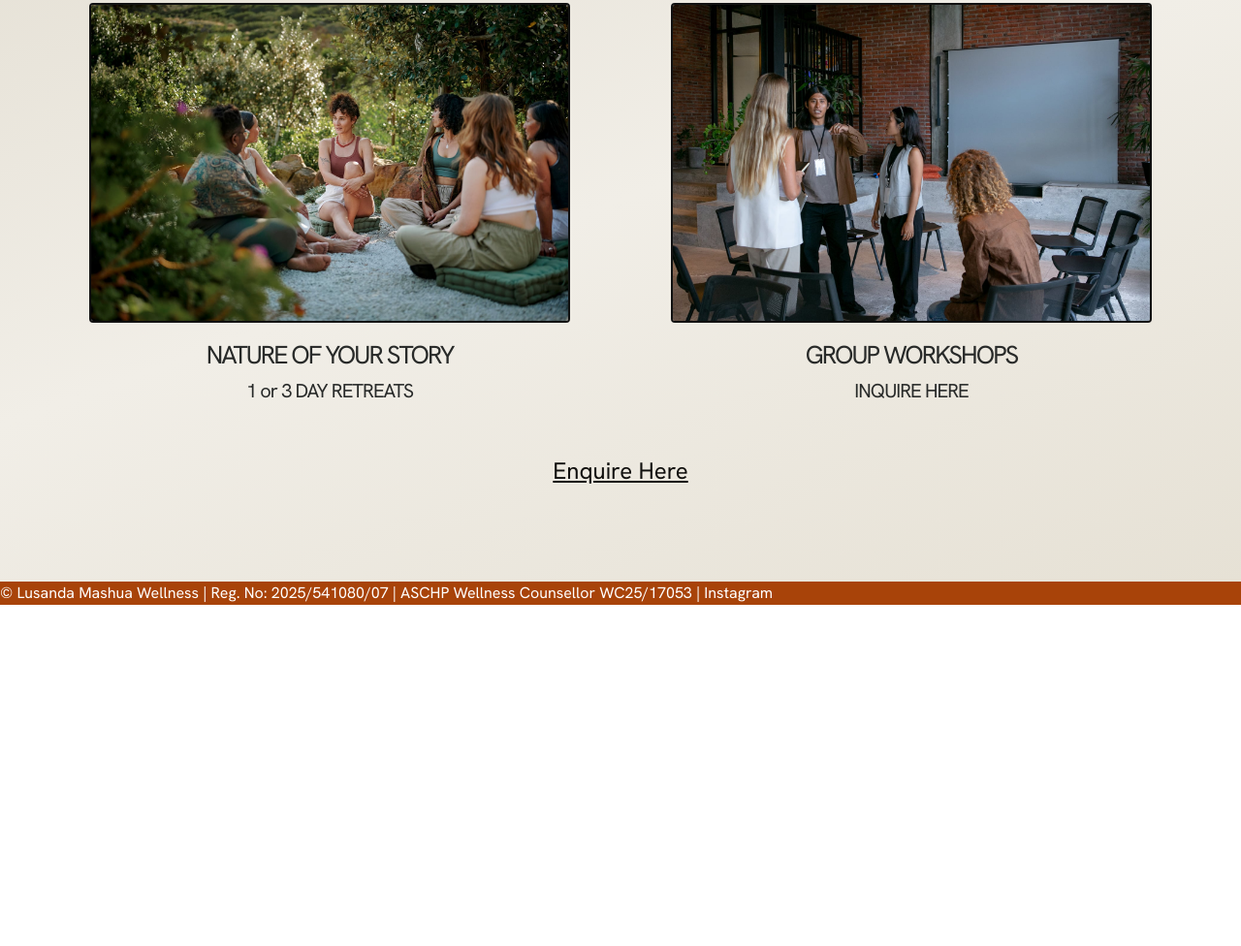
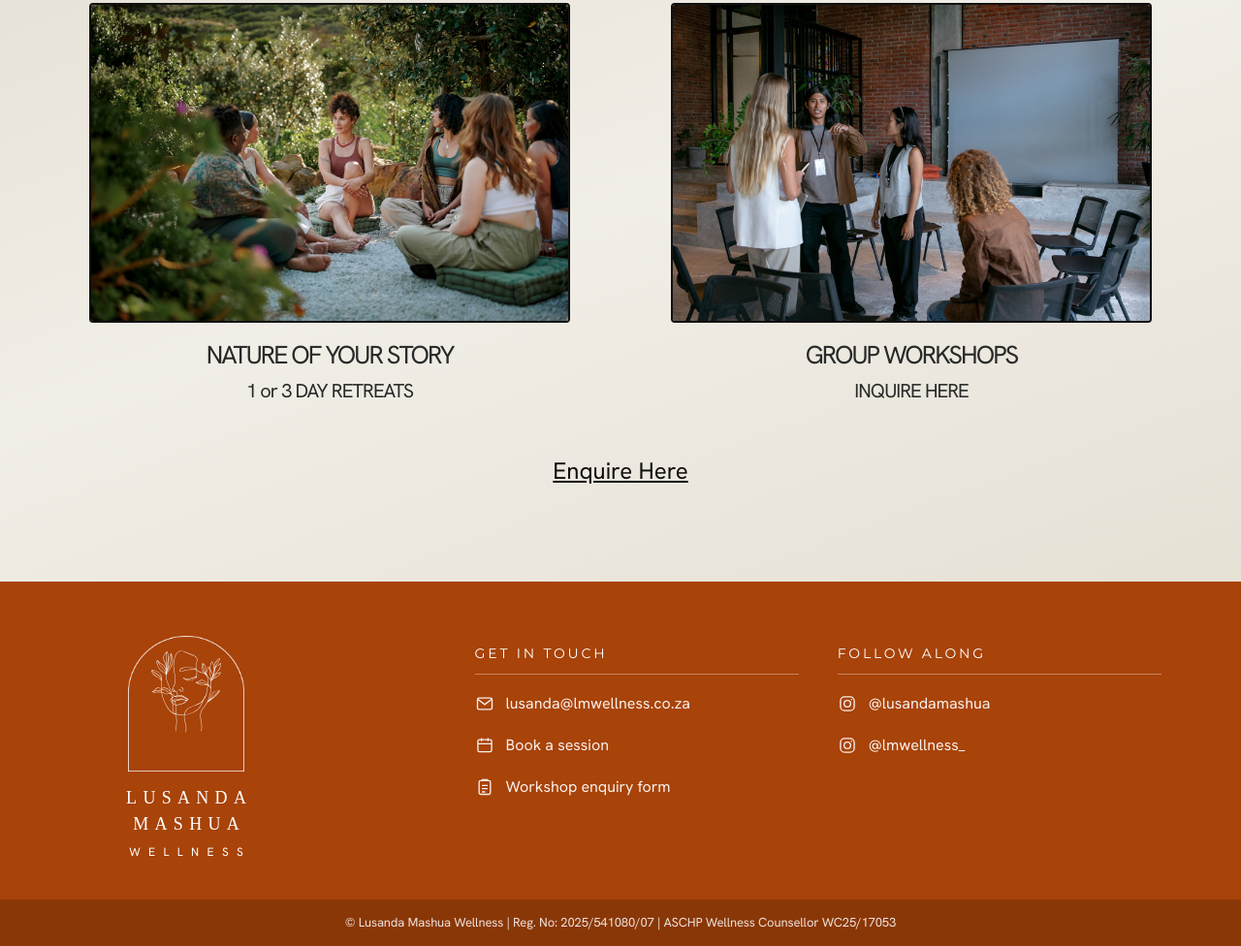
Before and after one commit to cbonelo-ops/lusanda-mashua-wellness, a plain HTML site: page services.html in a window 1280 px wide. Shown: the part 1087-2063 px from the top of the page at 97% size. Before the commit the page ends 1711 px from the top, so only its background shows below. Drawn offline with Linux system fonts and the light colour scheme; a web font is replaced by a local one.

Commit message:
Add full footer with logo, contact and socials

```diff
--- a/services.html
+++ b/services.html
@@ -60,7 +60,31 @@
     <p class="services__enquire"><a href="workshop-enquiry.html">Enquire Here</a></p>
   </main>
 
-  <footer class="site-footer">© Lusanda Mashua Wellness | Reg. No: 2025/541080/07 | ASCHP Wellness Counsellor WC25/17053 | <a href="https://www.instagram.com/lusandamashua/" target="_blank" rel="noopener">Instagram</a></footer>
+  <footer class="site-footer">
+    <div class="site-footer__inner">
+      <a class="footer-brand" href="index.html" aria-label="Lusanda Mashua Wellness home">
+        <span class="footer-brand__mark"><img class="footer-brand__arch" src="assets/img/logo-arch.png" alt=""><img class="footer-brand__face" src="assets/img/logo-face.svg" alt=""></span>
+        <span class="footer-brand__name">Lusanda Mashua</span>
+        <span class="footer-brand__tag">WELLNESS</span>
+      </a>
+      <div class="footer-col">
+        <h2>Get in touch</h2>
+        <ul>
+          <li><a href="mailto:lusanda@lmwellness.co.za"><svg viewBox="0 0 24 24" fill="none" stroke="currentColor" stroke-width="1.6" aria-hidden="true"><rect x="3" y="5" width="18" height="14" rx="2"/><path d="m3.5 6.5 8.5 6.5 8.5-6.5"/></svg>lusanda@lmwellness.co.za</a></li>
+          <li><a href="https://calendly.com/lusi-mashua/30min" target="_blank" rel="noopener"><svg viewBox="0 0 24 24" fill="none" stroke="currentColor" stroke-width="1.6" aria-hidden="true"><rect x="3.5" y="5" width="17" height="15" rx="2"/><path d="M3.5 10h17M8 3v4M16 3v4"/></svg>Book a session</a></li>
+          <li><a href="https://form.jotform.com/252041939891565" target="_blank" rel="noopener"><svg viewBox="0 0 24 24" fill="none" stroke="currentColor" stroke-width="1.6" aria-hidden="true"><rect x="5" y="4" width="14" height="17" rx="2"/><path d="M9 4V3h6v1M8.5 10h7M8.5 14h7M8.5 18h4"/></svg>Workshop enquiry form</a></li>
+        </ul>
+      </div>
+      <div class="footer-col">
+        <h2>Follow along</h2>
+        <ul>
+          <li><a href="https://www.instagram.com/lusandamashua/" target="_blank" rel="noopener"><svg viewBox="0 0 24 24" fill="none" stroke="currentColor" stroke-width="1.6" aria-hidden="true"><rect x="3.5" y="3.5" width="17" height="17" rx="5"/><circle cx="12" cy="12" r="4"/><circle cx="17.2" cy="6.8" r=".9" fill="currentColor" stroke="none"/></svg>@lusandamashua</a></li>
+          <li><a href="https://www.instagram.com/lmwellness_/" target="_blank" rel="noopener"><svg viewBox="0 0 24 24" fill="none" stroke="currentColor" stroke-width="1.6" aria-hidden="true"><rect x="3.5" y="3.5" width="17" height="17" rx="5"/><circle cx="12" cy="12" r="4"/><circle cx="17.2" cy="6.8" r=".9" fill="currentColor" stroke="none"/></svg>@lmwellness_</a></li>
+        </ul>
+      </div>
+    </div>
+    <p class="site-footer__legal">© Lusanda Mashua Wellness | Reg. No: 2025/541080/07 | ASCHP Wellness Counsellor WC25/17053</p>
+  </footer>
   <script src="assets/js/main.js"></script>
 </body>
 </html>
```
